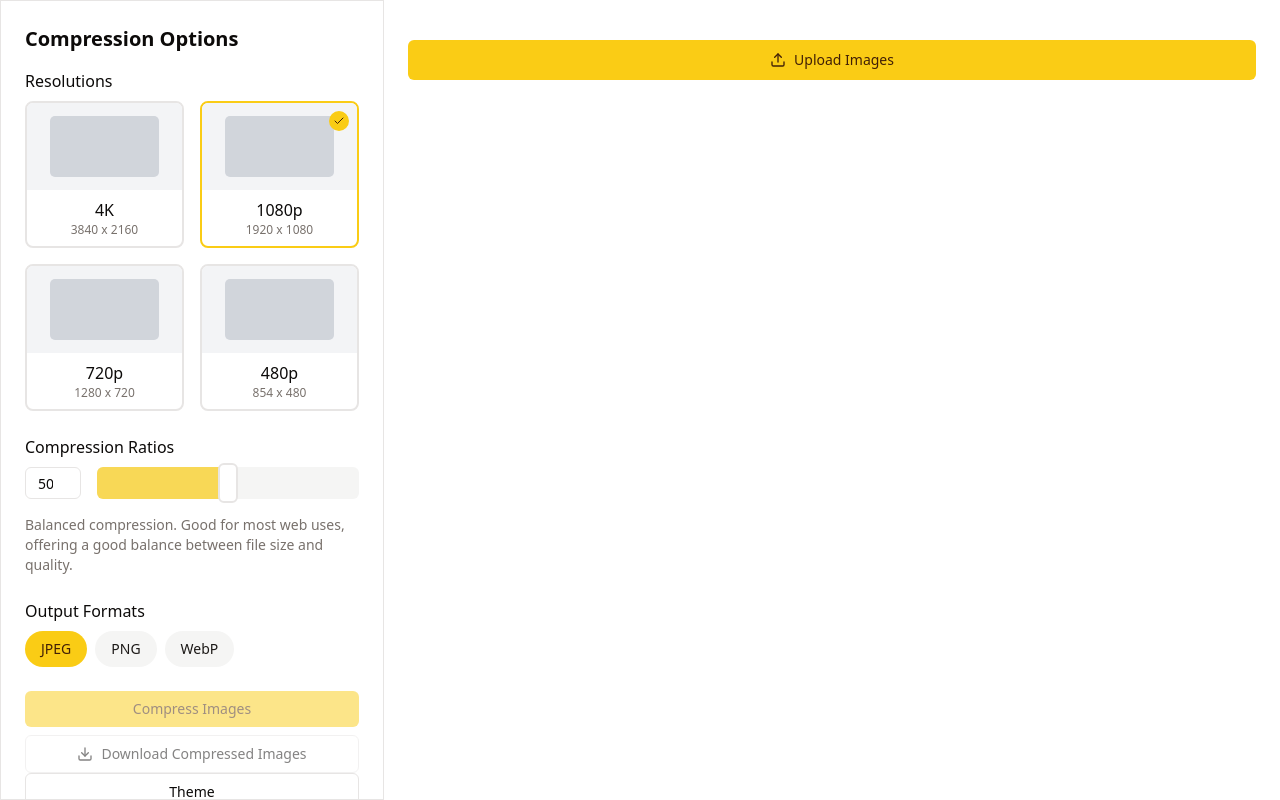
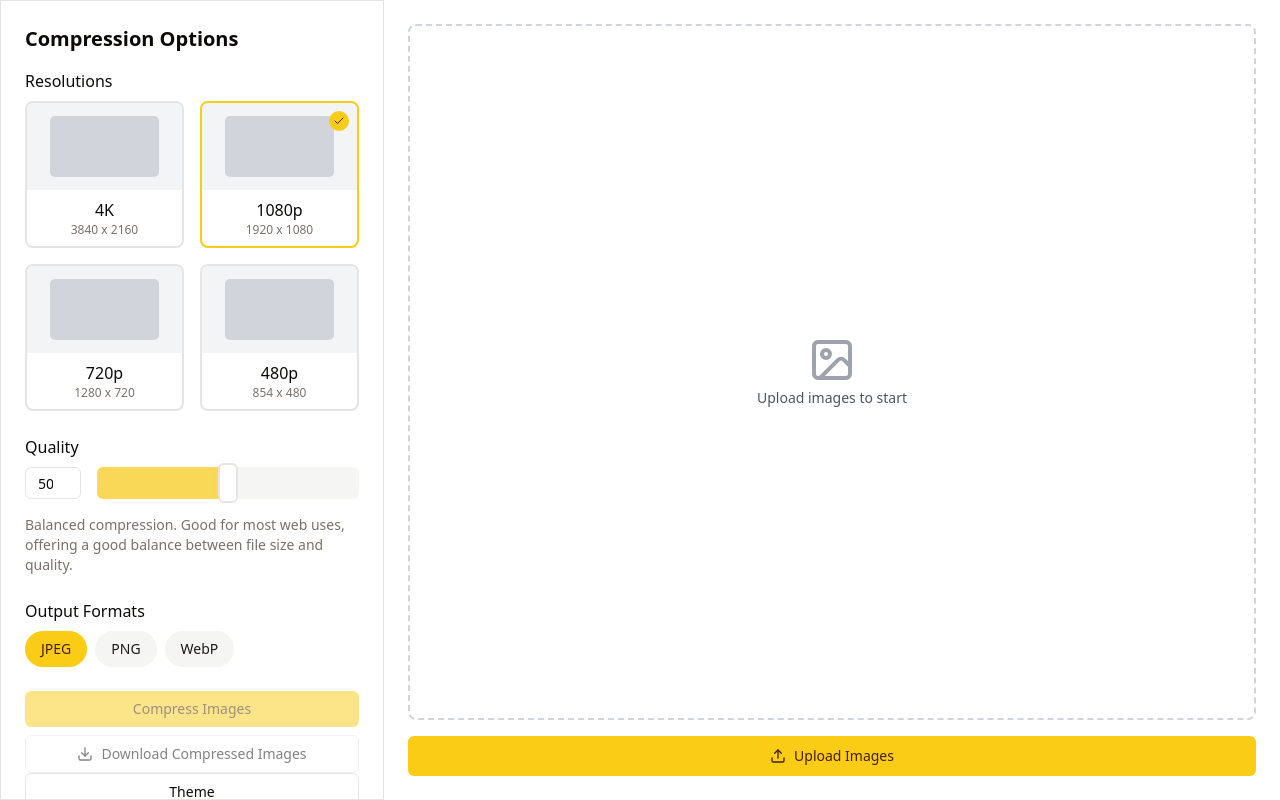
Before and after one commit to Sumis34/crushr, a Next.js app: page / in a window 1280 px wide. Built offline with nearby package versions, Linux system fonts and the light colour scheme.

Commit message:
feat: add gallery

```diff
--- a/app/page.tsx
+++ b/app/page.tsx
@@ -3,10 +3,12 @@
 import { useState, useRef, ChangeEvent } from "react";
 import { Button } from "@/components/ui/button";
 import { Label } from "@/components/ui/label";
-import { Upload, Download, Check } from "lucide-react";
+import { Upload, Download, Check, ImageIcon } from "lucide-react";
 import { Slider } from "@/components/ui/slider";
 import { useTheme } from "next-themes";
 import { Input } from "@/components/ui/input";
+import Masonry from "react-masonry-css";
+import { Progress } from "@/components/ui/progress";
 
 const resolutions = [
   { name: "4K", dimensions: "3840 x 2160", value: "4k", aspectRatio: "16/9" },
@@ -69,6 +71,8 @@ export default function Component() {
       compressed: {},
       compressionRatio: 0,
     }));
+    console.log(newImages);
+
     setImages((prev) => [...prev, ...newImages]);
   };
 
@@ -240,7 +244,7 @@ export default function Component() {
           </div>
         </div>
         <div className="mb-6">
-          <Label className="text-base mb-2 block">Compression Ratios</Label>
+          <Label className="text-base mb-2 block">Quality</Label>
           <div>
             <div className="flex gap-4">
               <Input
@@ -312,6 +316,48 @@ export default function Component() {
         <canvas ref={canvasRef} style={{ display: "none" }} />
       </div>
       <div className="flex-1 p-6 flex flex-col bg-background">
+        <div className="flex-1 border-2 border-dashed border-gray-300 rounded-lg p-4 overflow-y-auto">
+          {images.length > 0 ? (
+            <Masonry
+              breakpointCols={{
+                default: 4,
+                1100: 3,
+                700: 2,
+                500: 1,
+              }}
+              className="flex w-auto"
+              columnClassName="bg-clip-padding px-2"
+            >
+              {images.map((img) => (
+                <div key={img.id} className="relative group mb-4">
+                  <div className="cursor-pointer">
+                    <img
+                      src={img.preview}
+                      className="w-full rounded-lg"
+                    />
+                  </div>
+                  {img.compressionRatio > 0 && (
+                    <div className="absolute bottom-0 left-0 right-0 bg-black bg-opacity-50 text-white p-2 rounded-b-lg">
+                      <div className="text-xs mb-1">
+                        Compression: {img.compressionRatio.toFixed(2)}%
+                      </div>
+                      <Progress value={img.compressionRatio} className="h-1" />
+                    </div>
+                  )}
+                </div>
+              ))}
+            </Masonry>
+          ) : (
+            <div className="h-full flex items-center justify-center">
+              <div className="text-center">
+                <ImageIcon className="mx-auto h-12 w-12 text-gray-400" />
+                <p className="mt-1 text-sm text-gray-600">
+                  Upload images to start
+                </p>
+              </div>
+            </div>
+          )}
+        </div>
         <div className="mt-4">
           <input
             type="file"
--- a/package.json
+++ b/package.json
@@ -31,6 +31,7 @@
     "next-themes": "^0.3.0",
     "react": "^18",
     "react-dom": "^18",
+    "react-masonry-css": "^1.0.16",
     "react-resizable-panels": "^2.1.3",
     "tailwind-merge": "^2.5.2",
     "tailwindcss-animate": "^1.0.7",
```
Also changed, not shown: 1 other file (tests, documents, lock files or other folders).
